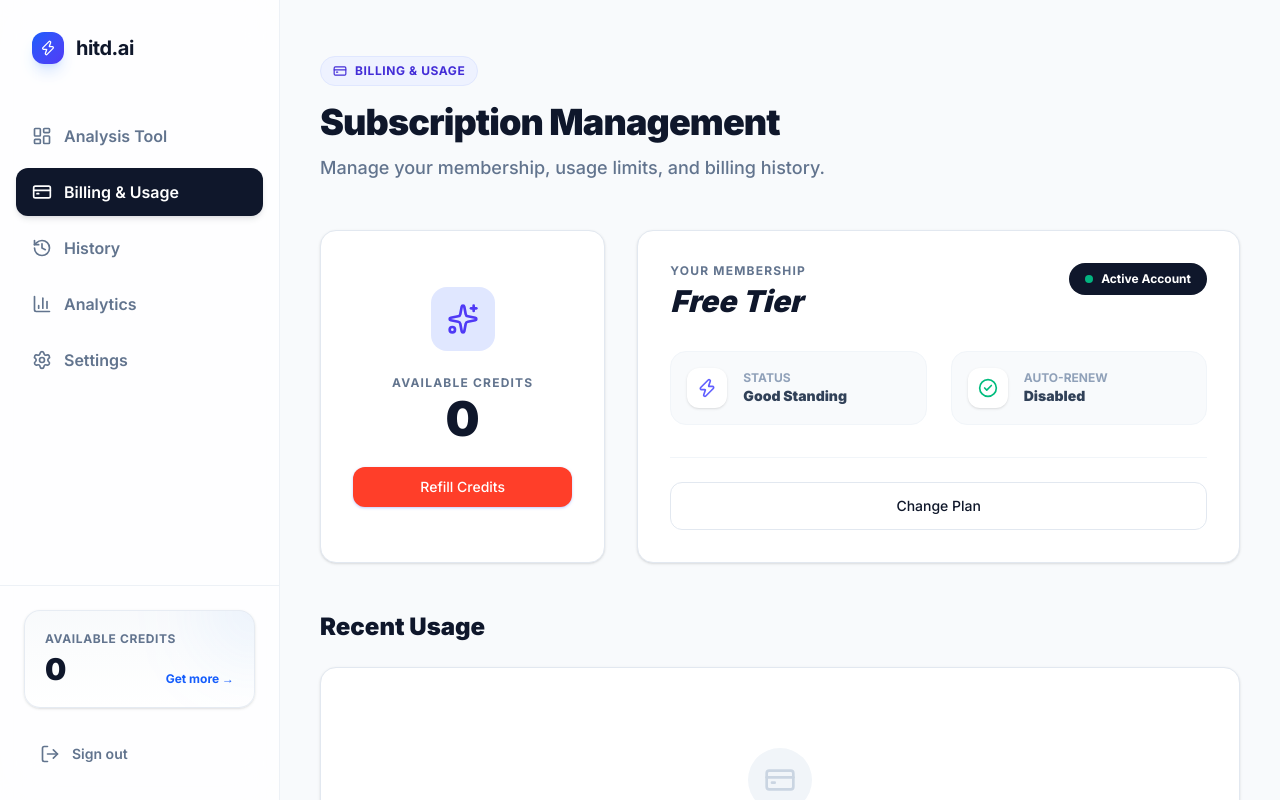
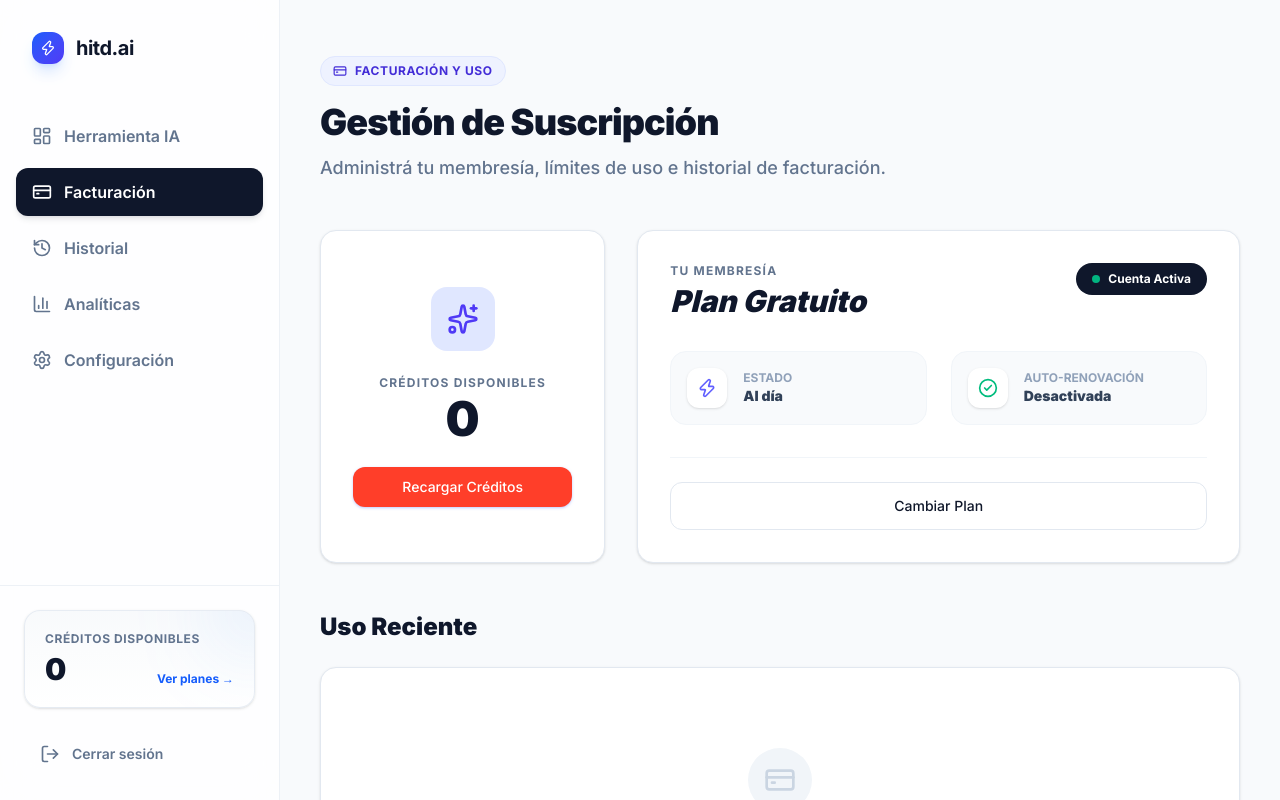
Before and after one commit to xovoxprojects/hitd-app, a Next.js app: page /dashboard/billing in a window 1280 px wide. Shown: the top 800 px of the page. Built offline with nearby package versions, Linux system fonts and the light colour scheme; no server answers; sample sign-in values are in the browser's storage.

Commit message:
Translate full dashboard UI to Spanish

```diff
--- a/src/app/dashboard/billing/page.tsx
+++ b/src/app/dashboard/billing/page.tsx
@@ -37,10 +37,10 @@ export default function BillingPage() {
     <div className="animate-in fade-in duration-500 max-w-5xl mx-auto pb-20">
       <header className="mb-12 mt-4">
         <div className="inline-flex items-center gap-2 px-3 py-1.5 rounded-full bg-indigo-50 border border-indigo-100 text-indigo-700 text-xs font-bold uppercase tracking-wider mb-4">
-           <CreditCard className="w-3.5 h-3.5" /> Billing & Usage
+           <CreditCard className="w-3.5 h-3.5" /> Facturación y Uso
         </div>
-        <h1 className="text-4xl font-black mb-3 tracking-tight text-slate-900">Subscription Management</h1>
-        <p className="text-lg text-slate-500 font-medium">Manage your membership, usage limits, and billing history.</p>
+        <h1 className="text-4xl font-black mb-3 tracking-tight text-slate-900">Gestión de Suscripción</h1>
+        <p className="text-lg text-slate-500 font-medium">Administrá tu membresía, límites de uso e historial de facturación.</p>
       </header>
 
       <div className="grid grid-cols-1 md:grid-cols-3 gap-8 mb-12">
@@ -50,13 +50,13 @@ export default function BillingPage() {
           <div className="w-16 h-16 bg-indigo-100 text-indigo-600 rounded-2xl flex items-center justify-center mb-6">
             <Sparkles className="w-8 h-8" />
           </div>
-          <p className="text-slate-500 font-bold uppercase text-xs tracking-widest mb-1">Available Credits</p>
+          <p className="text-slate-500 font-bold uppercase text-xs tracking-widest mb-1">Créditos Disponibles</p>
           <h3 className="text-5xl font-black text-slate-900 mb-6">{userCredits}</h3>
           <Button
             className="w-full bg-indigo-600 hover:bg-indigo-700 text-white rounded-xl shadow-lg shadow-indigo-200"
             onClick={() => router.push('/#pricing')}
           >
-            Refill Credits
+            Recargar Créditos
           </Button>
         </Card>
 
@@ -65,12 +65,12 @@ export default function BillingPage() {
           <div className="flex flex-col h-full">
             <div className="flex justify-between items-start mb-8">
               <div>
-                <p className="text-slate-500 font-bold uppercase text-xs tracking-widest mb-1">Your Membership</p>
-                <h3 className="text-3xl font-black text-slate-900 capitalize italic">{userPlan === 'none' ? 'Free Tier' : userPlan}</h3>
+                <p className="text-slate-500 font-bold uppercase text-xs tracking-widest mb-1">Tu Membresía</p>
+                <h3 className="text-3xl font-black text-slate-900 capitalize italic">{userPlan === 'none' ? 'Plan Gratuito' : userPlan}</h3>
               </div>
               <div className="px-4 py-2 bg-slate-900 text-white rounded-full text-xs font-bold flex items-center gap-2">
                 <div className="w-2 h-2 bg-emerald-400 rounded-full animate-pulse" />
-                Active Account
+                Cuenta Activa
               </div>
             </div>
 
@@ -80,8 +80,8 @@ export default function BillingPage() {
                   <Zap className="w-5 h-5 text-indigo-500" />
                 </div>
                 <div>
-                  <p className="text-xs text-slate-400 font-bold uppercase">Status</p>
-                  <p className="text-sm font-black text-slate-700">Good Standing</p>
+                  <p className="text-xs text-slate-400 font-bold uppercase">Estado</p>
+                  <p className="text-sm font-black text-slate-700">Al día</p>
                 </div>
               </div>
               <div className="flex items-center gap-4 p-4 bg-slate-50 rounded-2xl border border-slate-100">
@@ -89,8 +89,8 @@ export default function BillingPage() {
                   <CheckCircle2 className="w-5 h-5 text-emerald-500" />
                 </div>
                 <div>
-                  <p className="text-xs text-slate-400 font-bold uppercase">Auto-Renew</p>
-                  <p className="text-sm font-black text-slate-700">Disabled</p>
+                  <p className="text-xs text-slate-400 font-bold uppercase">Auto-Renovación</p>
+                  <p className="text-sm font-black text-slate-700">Desactivada</p>
                 </div>
               </div>
             </div>
@@ -101,20 +101,20 @@ export default function BillingPage() {
                 className="w-full rounded-xl h-12 font-bold border-slate-200 hover:bg-slate-50"
                 onClick={() => router.push('/#pricing')}
               >
-                Change Plan
+                Cambiar Plan
               </Button>
             </div>
           </div>
         </Card>
       </div>
 
-      <h2 className="text-2xl font-black text-slate-900 mb-6">Recent Usage</h2>
+      <h2 className="text-2xl font-black text-slate-900 mb-6">Uso Reciente</h2>
       <Card className="border-slate-200 bg-white shadow-sm overflow-hidden">
         <div className="p-20 flex flex-col items-center justify-center text-center">
             <div className="w-16 h-16 bg-slate-100 rounded-full flex items-center justify-center mb-6">
                 <CreditCard className="w-8 h-8 text-slate-300" />
             </div>
-            <p className="text-slate-400 font-medium">No recent billing activity found for this account.</p>
+            <p className="text-slate-400 font-medium">No hay actividad de facturación reciente en esta cuenta.</p>
         </div>
       </Card>
     </div>
--- a/src/app/dashboard/layout.tsx
+++ b/src/app/dashboard/layout.tsx
@@ -27,7 +27,7 @@ export default function DashboardLayout({ children }: { children: React.ReactNod
             className={`group flex items-center justify-between px-4 py-3 rounded-xl transition-all duration-200 ${pathname === '/dashboard' ? 'bg-slate-900 text-white shadow-md shadow-slate-900/10' : 'text-slate-500 hover:text-slate-900 hover:bg-slate-100'}`}
           >
             <div className="flex items-center gap-3 font-semibold">
-              <LayoutDashboard className="w-5 h-5" /> Analysis Tool
+              <LayoutDashboard className="w-5 h-5" /> Herramienta IA
             </div>
             {pathname !== '/dashboard' && <ChevronRight className="w-4 h-4 opacity-0 group-hover:opacity-100 transition-opacity" />}
           </Link>
@@ -36,7 +36,7 @@ export default function DashboardLayout({ children }: { children: React.ReactNod
             className={`group flex items-center justify-between px-4 py-3 rounded-xl transition-all duration-200 ${pathname === '/dashboard/billing' ? 'bg-slate-900 text-white shadow-md shadow-slate-900/10' : 'text-slate-500 hover:text-slate-900 hover:bg-slate-100'}`}
           >
             <div className="flex items-center gap-3 font-semibold">
-              <CreditCard className="w-5 h-5" /> Billing & Usage
+              <CreditCard className="w-5 h-5" /> Facturación
             </div>
             {pathname !== '/dashboard/billing' && <ChevronRight className="w-4 h-4 opacity-0 group-hover:opacity-100 transition-opacity" />}
           </Link>
@@ -45,7 +45,7 @@ export default function DashboardLayout({ children }: { children: React.ReactNod
             className={`group flex items-center justify-between px-4 py-3 rounded-xl transition-all duration-200 ${pathname === '/dashboard/history' ? 'bg-slate-900 text-white shadow-md shadow-slate-900/10' : 'text-slate-500 hover:text-slate-900 hover:bg-slate-100'}`}
           >
             <div className="flex items-center gap-3 font-semibold">
-              <History className="w-5 h-5" /> History
+              <History className="w-5 h-5" /> Historial
             </div>
             {pathname !== '/dashboard/history' && <ChevronRight className="w-4 h-4 opacity-0 group-hover:opacity-100 transition-opacity" />}
           </Link>
@@ -54,7 +54,7 @@ export default function DashboardLayout({ children }: { children: React.ReactNod
             className={`group flex items-center justify-between px-4 py-3 rounded-xl transition-all duration-200 ${pathname === '/dashboard/analytics' ? 'bg-slate-900 text-white shadow-md shadow-slate-900/10' : 'text-slate-500 hover:text-slate-900 hover:bg-slate-100'}`}
           >
             <div className="flex items-center gap-3 font-semibold">
-              <BarChart3 className="w-5 h-5" /> Analytics
+              <BarChart3 className="w-5 h-5" /> Analíticas
             </div>
             {pathname !== '/dashboard/analytics' && <ChevronRight className="w-4 h-4 opacity-0 group-hover:opacity-100 transition-opacity" />}
           </Link>
@@ -63,7 +63,7 @@ export default function DashboardLayout({ children }: { children: React.ReactNod
             className={`group flex items-center justify-between px-4 py-3 rounded-xl transition-all duration-200 ${pathname === '/dashboard/settings' ? 'bg-slate-900 text-white shadow-md shadow-slate-900/10' : 'text-slate-500 hover:text-slate-900 hover:bg-slate-100'}`}
           >
             <div className="flex items-center gap-3 font-semibold">
-              <Settings className="w-5 h-5" /> Settings
+              <Settings className="w-5 h-5" /> Configuración
             </div>
             {pathname !== '/dashboard/settings' && <ChevronRight className="w-4 h-4 opacity-0 group-hover:opacity-100 transition-opacity" />}
           </Link>
@@ -74,20 +74,20 @@ export default function DashboardLayout({ children }: { children: React.ReactNod
             {/* Subtle decorative orb */}
             <div className="absolute top-0 right-0 w-24 h-24 bg-blue-400/10 rounded-full blur-2xl -translate-y-1/2 translate-x-1/2" />
 
-            <div className="text-xs text-slate-500 mb-1 font-bold uppercase tracking-wider">Available Credits</div>
+            <div className="text-xs text-slate-500 mb-1 font-bold uppercase tracking-wider">Créditos Disponibles</div>
             <div className="flex items-end justify-between relative z-10">
               <span className="text-3xl font-black text-slate-900 tracking-tight">{session?.user?.credits || 0}</span>
-              <Link href="/#pricing" className="text-xs text-blue-600 hover:text-blue-800 font-bold transition-colors">Get more &rarr;</Link>
+              <Link href="/#pricing" className="text-xs text-blue-600 hover:text-blue-800 font-bold transition-colors">Ver planes &rarr;</Link>
             </div>
             {session?.user?.plan === "none" && (
               <Link href="/#pricing" className="mt-4 w-full block text-center py-2.5 bg-black text-white text-sm font-semibold rounded-xl hover:bg-slate-800 transition-all shadow-md hover:shadow-lg">
-                Upgrade Plan
+                Mejorar Plan
               </Link>
             )}
           </div>
 
           <button onClick={() => signOut()} className="flex items-center gap-3 px-4 py-3 w-full text-left text-sm font-semibold text-slate-500 hover:text-red-600 rounded-xl hover:bg-red-50 transition-colors group">
-            <LogOut className="w-5 h-5 group-hover:-translate-x-1 transition-transform" /> Sign out
+            <LogOut className="w-5 h-5 group-hover:-translate-x-1 transition-transform" /> Cerrar sesión
           </button>
         </div>
       </aside>
--- a/src/app/dashboard/page.tsx
+++ b/src/app/dashboard/page.tsx
@@ -37,18 +37,18 @@ export default function Dashboard() {
     <div className="animate-in fade-in duration-500 relative">
       <header className="mb-12 mt-4">
         <div className="inline-flex items-center gap-2 px-3 py-1.5 rounded-full bg-blue-50 border border-blue-100 text-blue-700 text-xs font-bold uppercase tracking-wider mb-4">
-           <Sparkles className="w-3.5 h-3.5" /> AI Scanning Engine
+           <Sparkles className="w-3.5 h-3.5" /> Motor de Escaneo IA
         </div>
-        <h1 className="text-4xl font-black mb-3 tracking-tight text-slate-900">AI Compliance Check</h1>
-        <p className="text-lg text-slate-500 font-medium">Upload your creatives to automatically scan for Meta Ads policy violations based on machine-learning heuristics.</p>
+        <h1 className="text-4xl font-black mb-3 tracking-tight text-slate-900">Verificación de Compliance</h1>
+        <p className="text-lg text-slate-500 font-medium">Subí tus creativos para detectar automáticamente infracciones a las políticas de Meta Ads con inteligencia artificial.</p>
       </header>
 
       {isLocked && (
         <div className="relative bg-gradient-to-r from-blue-600 to-indigo-600 text-white p-6 rounded-2xl mb-10 flex flex-col sm:flex-row justify-between items-center text-sm shadow-xl shadow-blue-500/20 overflow-hidden">
           <div className="absolute top-0 right-0 w-64 h-64 bg-white/10 rounded-full blur-3xl -translate-y-1/2 translate-x-1/2 pointer-events-none" />
-          <span className="mb-4 sm:mb-0 text-base font-semibold relative z-10 w-full sm:w-2/3">Activa tu suscripción inicial para desbloquear el escáner de inteligencia artificial.</span>
+          <span className="mb-4 sm:mb-0 text-base font-semibold relative z-10 w-full sm:w-2/3">Activá tu suscripción para desbloquear el escáner de inteligencia artificial.</span>
           <button onClick={() => router.push('/#pricing')} className="relative z-10 px-8 py-3 bg-white text-indigo-600 rounded-xl font-bold hover:bg-neutral-50 hover:scale-105 transition-all shadow-md w-full sm:w-auto text-center">
-            View Plans &rarr;
+            Ver Planes &rarr;
           </button>
         </div>
       )}
--- a/src/components/ResultsPanel.tsx
+++ b/src/components/ResultsPanel.tsx
@@ -18,11 +18,11 @@ export default function ResultsPanel({ result }: { result: any }) {
       {/* Header */}
       <div className="flex flex-col md:flex-row items-start justify-between mb-12 pb-10 border-b border-slate-200/60 relative z-10">
         <div className="mb-8 md:mb-0">
-          <h2 className="text-3xl font-black text-slate-900 mb-4 tracking-tight">Analysis Report</h2>
+          <h2 className="text-3xl font-black text-slate-900 mb-4 tracking-tight">Reporte de Análisis</h2>
           <div className="flex items-center gap-3">
             <span className={`px-5 py-2 rounded-xl text-sm font-black tracking-widest uppercase shadow-sm flex items-center gap-2 ${isHighRisk ? 'bg-red-50 text-red-600 border border-red-200' : isMediumRisk ? 'bg-amber-50 text-amber-600 border border-amber-200' : 'bg-green-50 text-green-600 border border-green-200'}`}>
               <div className={`w-2 h-2 rounded-full animate-pulse ${isHighRisk ? 'bg-red-600' : isMediumRisk ? 'bg-amber-600' : 'bg-green-600'}`}></div>
-              {result.risk_level} RISK
+              RIESGO {result.risk_level?.toUpperCase()}
             </span>
           </div>
         </div>
@@ -31,7 +31,7 @@ export default function ResultsPanel({ result }: { result: any }) {
           <div className="text-7xl font-black bg-clip-text text-transparent bg-gradient-to-br from-slate-900 via-slate-700 to-slate-400 tracking-tighter">
             {result.score}<span className="text-4xl text-slate-300">/100</span>
           </div>
-          <span className="text-sm font-bold text-slate-400 uppercase tracking-widest mt-2">Conversion Value Score</span>
+          <span className="text-sm font-bold text-slate-400 uppercase tracking-widest mt-2">Puntuación de Conversión</span>
         </div>
       </div>
 
@@ -43,7 +43,7 @@ export default function ResultsPanel({ result }: { result: any }) {
             <div className={`p-3 rounded-2xl ${hasViolations ? 'bg-red-50 text-red-500' : 'bg-green-50 text-green-500'}`}>
               {hasViolations ? <ShieldAlert className="w-7 h-7" /> : <ShieldCheck className="w-7 h-7" />}
             </div>
-            <h3 className="font-bold text-slate-900 text-xl tracking-tight">Policy Violations</h3>
+            <h3 className="font-bold text-slate-900 text-xl tracking-tight">Violaciones de Política</h3>
           </div>
           {hasViolations ? (
             <ul className="space-y-4">
@@ -57,7 +57,7 @@ export default function ResultsPanel({ result }: { result: any }) {
           ) : (
             <div className="flex flex-col gap-3">
               <p className="text-sm font-bold text-green-700 flex items-center gap-2 bg-green-50 border border-green-100 px-5 py-3 rounded-xl w-full">
-                <CheckCircle2 className="w-5 h-5" /> Zero violations detected
+                <CheckCircle2 className="w-5 h-5" /> Sin violaciones detectadas
               </p>
               {result.compliance_explanation && (
                 <p className="text-sm text-slate-500 leading-relaxed px-1">{result.compliance_explanation}</p>
@@ -72,7 +72,7 @@ export default function ResultsPanel({ result }: { result: any }) {
             <div className={`p-3 rounded-2xl ${isMediumRisk || result.warnings?.length > 0 ? 'bg-amber-50 text-amber-500' : 'bg-slate-50 text-slate-400'}`}>
               <AlertTriangle className="w-7 h-7" />
             </div>
-            <h3 className="font-bold text-slate-900 text-xl tracking-tight">Vulnerability Warnings</h3>
+            <h3 className="font-bold text-slate-900 text-xl tracking-tight">Advertencias de Vulnerabilidad</h3>
           </div>
           {result.warnings && result.warnings.length > 0 ? (
             <ul className="space-y-4">
@@ -84,7 +84,7 @@ export default function ResultsPanel({ result }: { result: any }) {
               ))}
             </ul>
           ) : (
-            <p className="text-sm font-bold text-slate-500 bg-slate-50 border border-slate-100 px-5 py-3 rounded-xl w-full">No gray-area concerns detected.</p>
+            <p className="text-sm font-bold text-slate-500 bg-slate-50 border border-slate-100 px-5 py-3 rounded-xl w-full">El creativo sigue las mejores prácticas.</p>
           )}
         </div>
       </div>
@@ -96,7 +96,7 @@ export default function ResultsPanel({ result }: { result: any }) {
             <div className="p-3 rounded-2xl bg-blue-50 text-blue-600">
               <Zap className="w-7 h-7" />
             </div>
-            <h3 className="font-bold text-slate-900 text-xl tracking-tight">Performance Boosters</h3>
+            <h3 className="font-bold text-slate-900 text-xl tracking-tight">Mejoras de Performance</h3>
           </div>
           <ul className="space-y-3">
             {result.improvements.map((imp: string, i: number) => (
@@ -117,8 +117,8 @@ export default function ResultsPanel({ result }: { result: any }) {
               <Sparkles className="w-7 h-7" />
             </div>
             <div>
-              <h3 className="font-bold text-slate-900 text-xl tracking-tight">3 Meta-Compliant Alternatives</h3>
-              <p className="text-xs text-slate-400 font-medium mt-0.5">Soft · Medium · Agresivo — todos 100% Meta-Compliant</p>
+              <h3 className="font-bold text-xl tracking-tight text-slate-900">3 Alternativas Meta-Compliant</h3>
+              <p className="text-xs text-slate-400 font-medium mt-0.5">Generadas automáticamente por hitd.ai</p>
             </div>
           </div>
 
```
Also changed, not shown: src/components/UploadArea.tsx (+14 -14 lines).
